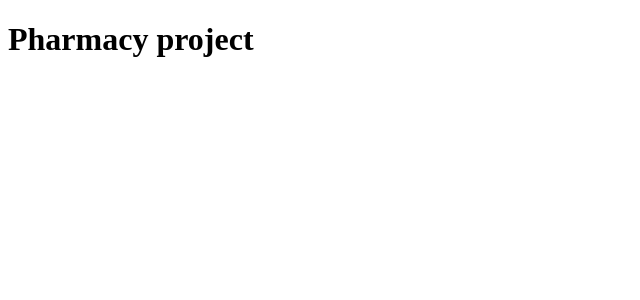
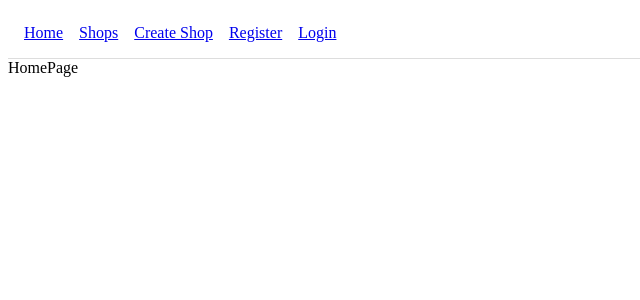
Before and after one commit to ZorAnderius/myPharmacy-web, a React (Vite) app: page / in a window 1280 px wide. Shown: the top 300 px of the page, without its empty margins (0-640 px from the left). Built offline with nearby package versions, Linux system fonts and the light colour scheme.

Commit message:
feat: implement routing and animations with framer-motion

```diff
--- a/src/app/App.jsx
+++ b/src/app/App.jsx
@@ -1,10 +1,14 @@
+
 import "./App.css";
+import { router } from "./routes";
+import { RouterProvider } from "react-router-dom";
 
 function App() {
   return (
-    <>
-      <h1>Pharmacy project</h1>
-    </>
+      <RouterProvider
+        router={router}
+        hydrateFallbackElement={<div>Loading app...</div>}
+      />
   );
 }
 
--- /dev/null
+++ b/src/app/routes/AnimatedRouter.jsx
@@ -0,0 +1,33 @@
+import { AnimatePresence, motion } from "framer-motion";
+import { Suspense } from "react";
+import { useOutlet, useLocation } from "react-router-dom";
+
+const pageVariants = {
+  initial: { opacity: 0 },
+  animate: { opacity: 1},
+  exit: { opacity: 0 },
+};
+
+
+const AnimatedRoutes = () => {
+  const location = useLocation();
+  const outlet = useOutlet();
+
+  return (
+    <AnimatePresence mode="wait" initial={false}>
+      <motion.div
+        key={location.pathname}
+        initial="initial"
+        animate="animate"
+        exit="exit"
+        variants={pageVariants}
+        transition={{ duration: 0.35 }}
+        style={{ width: "100%" }}
+      >
+        <Suspense fallback={<div>Loading...</div>}>{outlet}</Suspense>
+      </motion.div>
+    </AnimatePresence>
+  );
+};
+
+export default AnimatedRoutes;
--- /dev/null
+++ b/src/app/routes/index.jsx
@@ -0,0 +1,56 @@
+import { createBrowserRouter } from "react-router-dom";
+import SharedLayout from "../../pages/SharedLayout/SharedLayout";
+import NotFoundPage from "../../pages/NotFoundPage/NotFoundPage";
+
+const HomePage = () =>
+  import("../../pages/HomePage/HomePage").then((mod) => ({
+    Component: mod.default,
+  }));
+
+const RegisterPage = () =>
+  import("../../pages/RegisterPage/RegisterPage").then((mod) => ({
+    Component: mod.default,
+  }));
+
+const LoginPage = () =>
+  import("../../pages/LoginPage/LoginPage").then((mod) => ({
+    Component: mod.default,
+  }));
+
+const ShopPage = () =>
+  import("../../pages/ShopPage/ShopPage").then((mod) => ({
+    Component: mod.default,
+  }));
+
+const CreateShopPage = () =>
+  import("../../pages/CreateShopPage/CreateShopPage").then((mod) => ({
+    Component: mod.default,
+  }));
+
+const EditShopPage = () =>
+  import("../../pages/EditShopPage/EditShopPage").then((mod) => ({
+    Component: mod.default,
+  }));
+
+const MedicinePage = () =>
+  import("../../pages/MedicinePage/MedicinePage").then((mod) => ({
+    Component: mod.default,
+  }));
+
+export const router = createBrowserRouter([
+  {
+    path: "/",
+    element: <SharedLayout />, // тут Outlet + Header/Footer + анімація
+    errorElement: <NotFoundPage />,
+    children: [
+      { index: true, lazy: HomePage },
+      { path: "register", lazy: RegisterPage },
+      { path: "login", lazy: LoginPage },
+      { path: "shop", lazy: ShopPage },
+      { path: "shop/create", lazy: CreateShopPage },
+      { path: "shop/edit/:id", lazy: EditShopPage },
+      { path: "medicine/:id", lazy: MedicinePage },
+    ],
+    loader: () => new Promise((res) => setTimeout(res, 500)),
+  },
+]);
--- a/src/pages/LoginPage/LoginPage.jsx
+++ b/src/pages/LoginPage/LoginPage.jsx
@@ -1,6 +1,6 @@
 const LoginPage = () => {
   return (
-    <div>LoginPage</div>
+    <div style={{ backgroundColor: 'blue' }}>LoginPage</div>
   )
 }
 
--- a/src/pages/RegisterPage/RegisterPage.jsx
+++ b/src/pages/RegisterPage/RegisterPage.jsx
@@ -1,6 +1,6 @@
 const RegisterPage = () => {
   return (
-    <div>RegisterPage</div>
+    <div style={{backgroundColor: 'red'}}>RegisterPage</div>
   )
 }
 
--- a/src/pages/SharedLayout/SharedLayout.jsx
+++ b/src/pages/SharedLayout/SharedLayout.jsx
@@ -1,7 +1,26 @@
+import { Outlet, useLocation } from "react-router-dom";
+import Header from "../../widgets/Header/Header";
+import { AnimatePresence, motion } from "framer-motion";
+import { Suspense } from "react";
+import AnimatedRoutes from "../../app/routes/AnimatedRouter";
+
+const pageVariants = {
+  initial: { opacity: 0, x: 50 },
+  animate: { opacity: 1, x: 0 },
+  exit: { opacity: 0, x: -50 },
+};
+
 const SharedLayout = () => {
+  const location = useLocation();
+
   return (
-    <div>SharedLayout</div>
-  )
-}
+    <div className="layout-wrapper">
+      <Header />
+      <main style={{ flex: 1 }}>
+        <AnimatedRoutes />
+      </main>
+    </div>
+  );
+};
 
-export default SharedLayout
+export default SharedLayout;
--- /dev/null
+++ b/src/widgets/Header/Header.jsx
@@ -0,0 +1,17 @@
+import { NavLink } from "react-router-dom";
+
+const Header = () => {
+   return (
+    <header style={{ padding: "1rem", borderBottom: "1px solid #ddd" }}>
+      <nav style={{ display: "flex", gap: "1rem" }}>
+        <NavLink to="/">Home</NavLink>
+        <NavLink to="/shop">Shops</NavLink>
+        <NavLink to="/shop/create">Create Shop</NavLink>
+        <NavLink to="/register">Register</NavLink>
+        <NavLink to="/login">Login</NavLink>
+      </nav>
+    </header>
+  );
+}
+
+export default Header
```
Also changed, not shown: package.json (+15 -1 lines), 1 other file (tests, documents, lock files or other folders).
